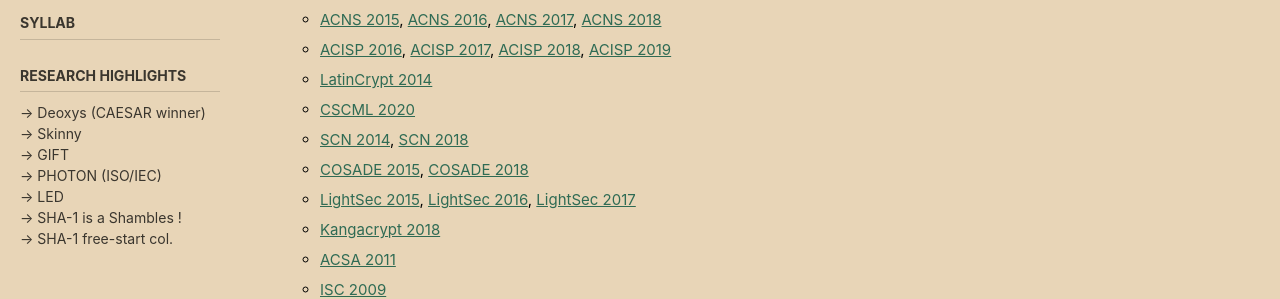
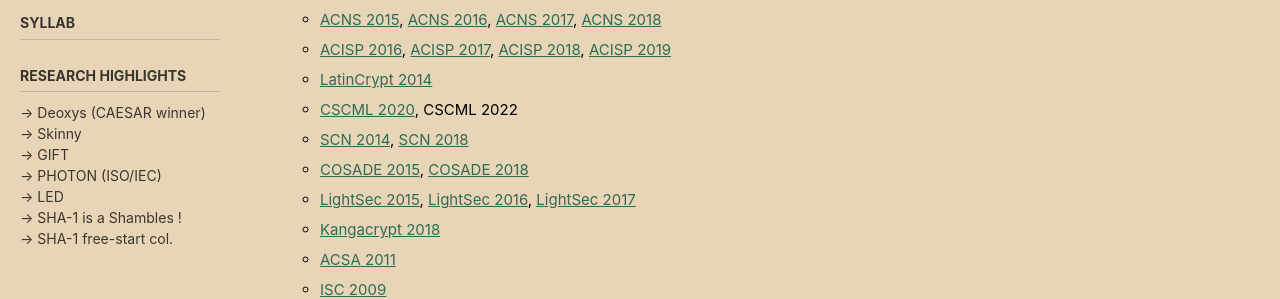
Before and after one commit to thomaspeyrin/web, a Jekyll site: the page built from activities.md, in a window 1280 px wide and 900 px high, scrolled down 208 px. Shown: the part 347-646 px from the top of the window. Built offline with Jekyll 4.4.1, drawn with Linux system fonts in a browser that asks for light colours; cached includes are drawn as plain includes; nearby versions of some CDN libraries; our own code applies the rules of GitHub Pages for plain Markdown files.

Commit message:
Update activities.md

```diff
--- a/activities.md
+++ b/activities.md
@@ -32,7 +32,7 @@ sidebar:
   - [ACNS 2015]("http://acns2015.cs.columbia.edu"), [ACNS 2016]("http://acns2016.sccs.surrey.ac.uk"), [ACNS 2017]("https://cy2sec.comm.eng.osaka-u.ac.jp/acns2017"), [ACNS 2018]("https://www.cosic.esat.kuleuven.be/events/acns2018")
   - [ACISP 2016]("http://nsclab.org/acisp2016"), [ACISP 2017]("http://acisp.massey.ac.nz"), [ACISP 2018]("https://ssl.informatics.uow.edu.au/acisp2018"), [ACISP 2019]("https://acisp19.canterbury.ac.nz/")
   - [LatinCrypt 2014]("https://sites.google.com/site/latincrypt2014")
-  - [CSCML 2020]("https://www.cs.bgu.ac.il/~fradmin/cscml20/")
+  - [CSCML 2020]("https://www.cs.bgu.ac.il/~fradmin/cscml20/"), CSCML 2022
   - [SCN 2014]("http://www.di.unisa.it/conferences/SCN14"), [SCN 2018]("http://scn.di.unisa.it")
   - [COSADE 2015]("https://cosade.telecom-paristech.fr/cosade15/index.html"), [COSADE 2018]("http://www.cosade.org")
   - [LightSec 2015]("https://wiki.crypto.rub.de/lightsec15/invited.html"), [LightSec 2016]("http://lightsec16.aksaray.edu.tr/tr"), [LightSec 2017]("http://www.sinconf.org/sin2017/workshop")
```
